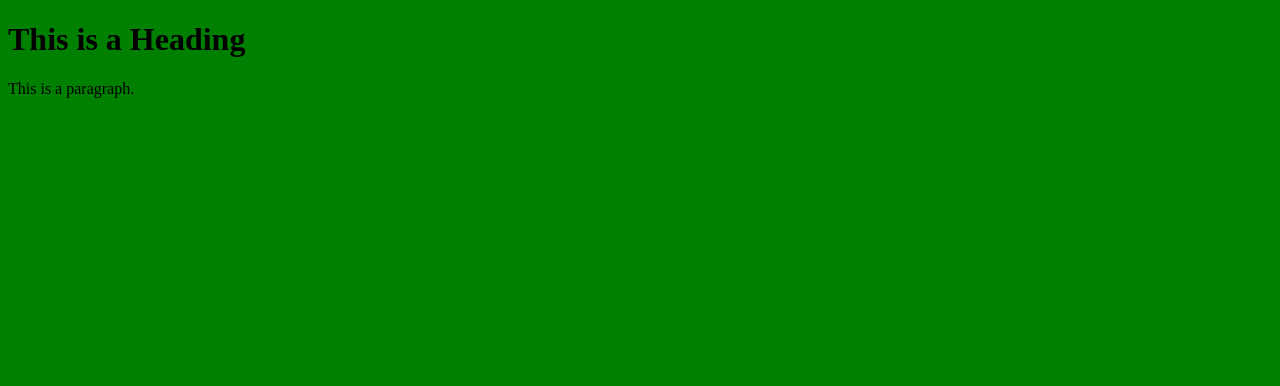
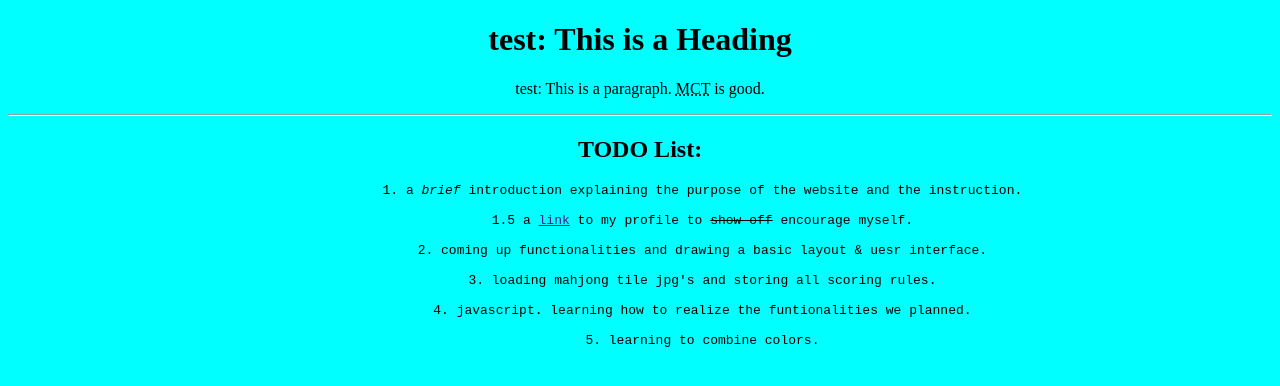
Before and after one commit to Rick-Xia/Mahjong-scoring-tool, a plain HTML site: page index.html in a window 1280 px wide. Drawn offline with Linux system fonts and the light colour scheme.

Commit message:
practice of what I learnt today

```diff
--- a/index.html
+++ b/index.html
@@ -4,14 +4,32 @@
 	<title>Mahjong calculator</title>
 </head>
 
-<body>
-	<h1>This is a Heading</h1>
-	<p>This is a paragraph.</p>
+<body style="text-align:center;">
+	<h1 style="font-family=arial">test: This is a Heading</h1>
+	<p>test: This is a paragraph. <abbr title="Mahjong calculator tool">MCT</abbr> is good.</p>
+
+	<hr>
+	<h2>TODO List:</h2>
+	<pre>
+		1. a <em>brief</em> introduction explaining the purpose of the website and the instruction.
+
+		1.5 a <a href="">link</a> to my profile to <del>show off</del> encourage myself.
+
+		2. coming up functionalities and drawing a basic layout & uesr interface.
+
+		3. loading mahjong tile jpg's and storing all scoring rules.
+
+		4. javascript. learning how to realize the funtionalities we planned.
+
+		5. learning to combine colors.
+	</pre>
+	<!-- Adding new task at any time! -->
+
 </body>
 
 <style>
 	body {
-		background-color: green;
+		background-color: cyan;
 	}
 </style>
 </html>
```
